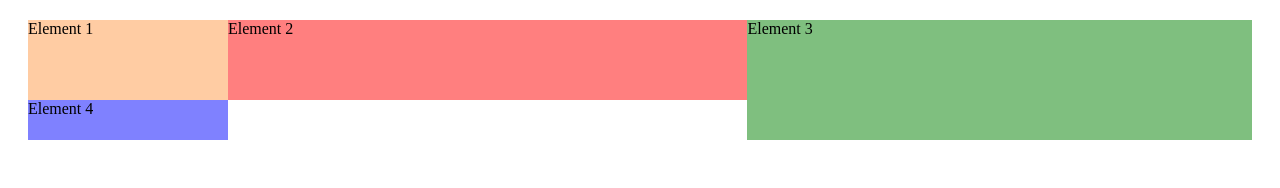
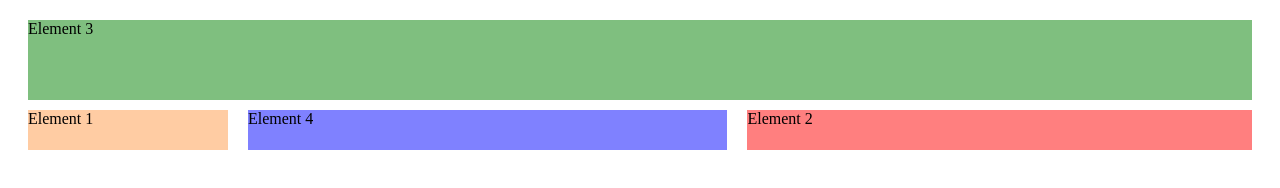
Before and after one commit to dcabanas/css-course, a plain HTML site: page css-grid/index.html in a window 1280 px wide. Drawn offline with Linux system fonts and the light colour scheme.

Commit message:
Css grid section WIP

```diff
--- a/css-grid/main.css
+++ b/css-grid/main.css
@@ -1,5 +1,6 @@
 .container {
     margin: 20px;
+    height: 500px;
     display: grid;
     /*
         by using grid the default behaviour is creating only one column and as many rows
@@ -12,6 +13,19 @@
         space available will be distributed according the fraction of each collumn with fr specified
      */
     grid-template-rows: 5rem 2.5rem;
+    /*
+        the last argument (of the above) can also be auto to occupy the remaining available space
+     */
+    /*
+        grid-template-columns: repeat(4, 25%);
+        grid-template-rows: 5rem minmax(10px, 200px) 100px;
+    */
+    grid-column-gap: 20px;
+    grid-row-gap: 10px;
+    /* grid-gap: 10px 20px; shorthand for the two above */
+    grid-template-areas: "header header header header"
+                         ". . main main";
+                         "footer footer footer footer";
 }
 
 .el1 {
@@ -20,18 +34,31 @@
 
 .el2 {
     background: rgba(255, 0, 0, 0.5);
+    /*grid-column-start: 1;
+    grid-column-end: -1;
+    !* grid-column: 1 / -1; shorthand notation of the two above *!
+    grid-row-start: 2;
+    grid-row-end: span 1;
+    !* grid-row: 2 / span 1; shorthand notation of the two above *!
+    z-index: 10;*/
+    /*
+        child can overlap on the grid
+     */
+    grid-area: main;
 }
 
 .el3 {
     background: rgba(0, 128, 0, 0.5);
-    grid-column-start: 3;
-    grid-column-end: 5;
+    /*grid-column-start: 3;
+    grid-column-end: 5; !* grid-column-end: span 2; *!
     grid-row-start: 1;
-    grid-row-end: 3;
+    grid-row-end: 3;*/
+    /*  grid-area: 1 / 3 / 3 / 5; shorthand for the 4 above */
     /*
         these properties allows us to define how to position the child in the grid
         in this example the third child will occupy the last two columns and first and second row
      */
+    grid-area: header;
 }
 
 .el4 {
```
